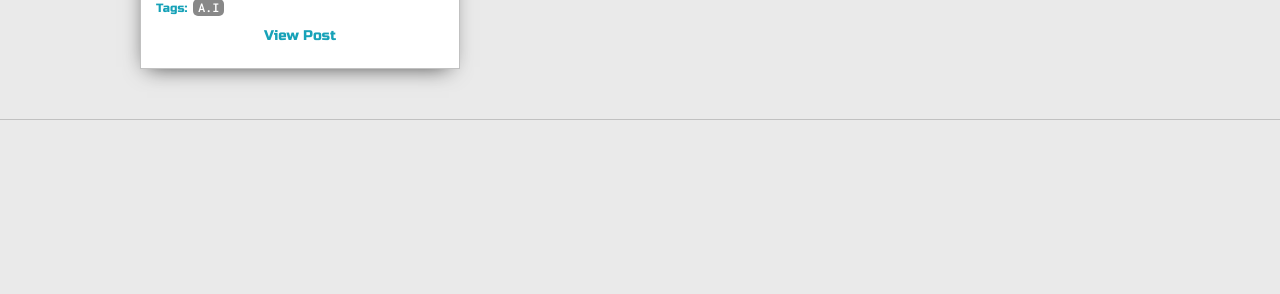
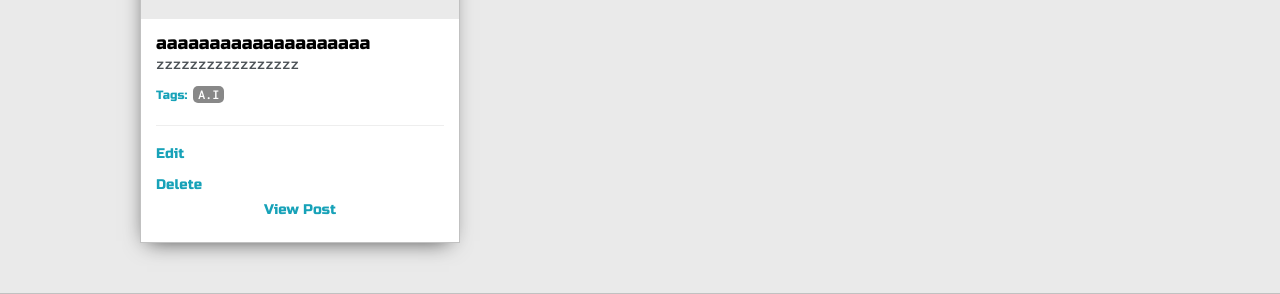
Before and after one commit to a4abash/personalwebsite, a Django app: page /blogs_all in a window 1280 px wide. Shown: the part 734-1028 px from the top of the page. Before the commit the page ends 854 px from the top, so only its background shows below. Run offline with Django 3.2, Linux system fonts and the light colour scheme; a user stored in the database is signed in; data comes from the database, SQL or seed files in the repository; both versions use the stored data as it was after the commit; some libraries are stand-ins or nearby versions.

Commit message:
edit and delete section added

```diff
--- a/abashshah/urls.py
+++ b/abashshah/urls.py
@@ -29,7 +29,11 @@
     path('blogs_all', views.blogs_all, name='blogs_all'), #list of all Blogs
     path('signin', views.signin, name='signin'), # login section
     path('addBlog', views.addBlog, name='addBlog'), #Blog post adding section
+    path('blog_edit/<int:x>', views.blog_edit, name='blog_edit'), #blog edit section
+    path('blog_delete/<int:x>',views.blog_delete,name='blog_delete'), # blog delete section
     path('addProject', views.addProject, name='addProject'), #Project adding section
+    path('project_edit/<int:x>', views.project_edit, name='project_edit'), # project edit section
+    path('project_delete/<int:x>',views.project_delete,name='project_delete'), # Project delete section
 
     path('signout', views.signout, name='signout'),  # url for logout function
 ]+static(settings.MEDIA_URL, document_root=settings.MEDIA_ROOT)
--- a/abashshah/views.py
+++ b/abashshah/views.py
@@ -88,6 +88,24 @@
             print('not stored')
             return render(request, 'home.html', {'postCreationForm': form})
 
+# Blog delete section
+def blog_delete(request,x):
+    p = Blog.objects.get(id=x)
+    p.delete()
+    return redirect('blogs_all')
+
+#Blog edit section
+def blog_edit(request,x):
+    blog = Blog.objects.get(id=x)
+    form = BlogForm(request.POST or None, instance=blog)
+    if form.is_valid():
+        form.save()
+        return redirect('blogs_all')
+    context = {
+        'form':form,
+    }
+    return render (request,'blog_edit.html',context)
+
 # Project adding section
 def addProject(request):
     if request.method == "GET":
@@ -109,6 +127,23 @@
             print('not stored')
             return render(request, 'home.html', {'projectCreationForm': form})
 
+# Project edit section
+def project_edit(request,x):
+    project = Project.objects.get(id=x)
+    form = ProjectForm(request.POST or None, instance=project)
+    if form.is_valid():
+        form.save()
+        return redirect('allprojects')
+    context = {
+        'form': form,
+    }
+    return render(request, 'project_edit.html',context)
+
+#Project delete section
+def project_delete(request,x):
+    p = Project.objects.get(id=x)
+    p.delete()
+    return redirect('allprojects')
 
 # for signout
 def signout(request):
--- a/templates/blogs_all.html
+++ b/templates/blogs_all.html
@@ -22,7 +22,13 @@
                                 <span class="tag">{{tag}}</span>
                                 {% endfor %}
 
-                        </a></h6>
+                        </a></h6><hr>
+                        {% if user.is_authenticated %}
+                        <h5><a href="{% url 'blog_edit' p.id %}">Edit</a><br><br>
+                            <a href="{% url 'blog_delete' p.id %}">Delete</a>
+                        </h5>
+                        {% endif %}
+
                         </ul>
                         <h5 style="text-align: center;"><a href="{% url 'blog' p.id %}">View Post</h5>
                         </a>
--- a/templates/left.txt
+++ b/templates/left.txt
@@ -1,8 +1,8 @@
 unable to add tags in blog section
 
 
-
-Blog and Project edit delete part remaining
+Project edit section not working properly
+Blog edit section images not updating
 
 For vlogs section website should automatically import recently uploaded videos
 
--- a/templates/projects_all.html
+++ b/templates/projects_all.html
@@ -19,8 +19,8 @@
                         </a>
 
                         {% if user.is_authenticated %}
-                        <h5><a href="#">Edit</a><br><br>
-                            <a href="#">Delete</a>
+                        <h5><a href="{% url 'project_edit' p.id %}">Edit</a><br><br>
+                            <a href="{% url 'project_delete' p.id %}">Delete</a>
                         </h5>
                         {% endif %}
 
```
Also changed, not shown: templates/blog_edit.html (added, +15 -0 lines), templates/project_edit.html (added, +15 -0 lines), db.sqlite3, media/images/20200511_171815_bbfIYRP.jpg (added), media/images/20200511_171815_f3QFlR9.jpg (added), media/project/pp_DKYJtSF.jpg (added), 3 other files.
